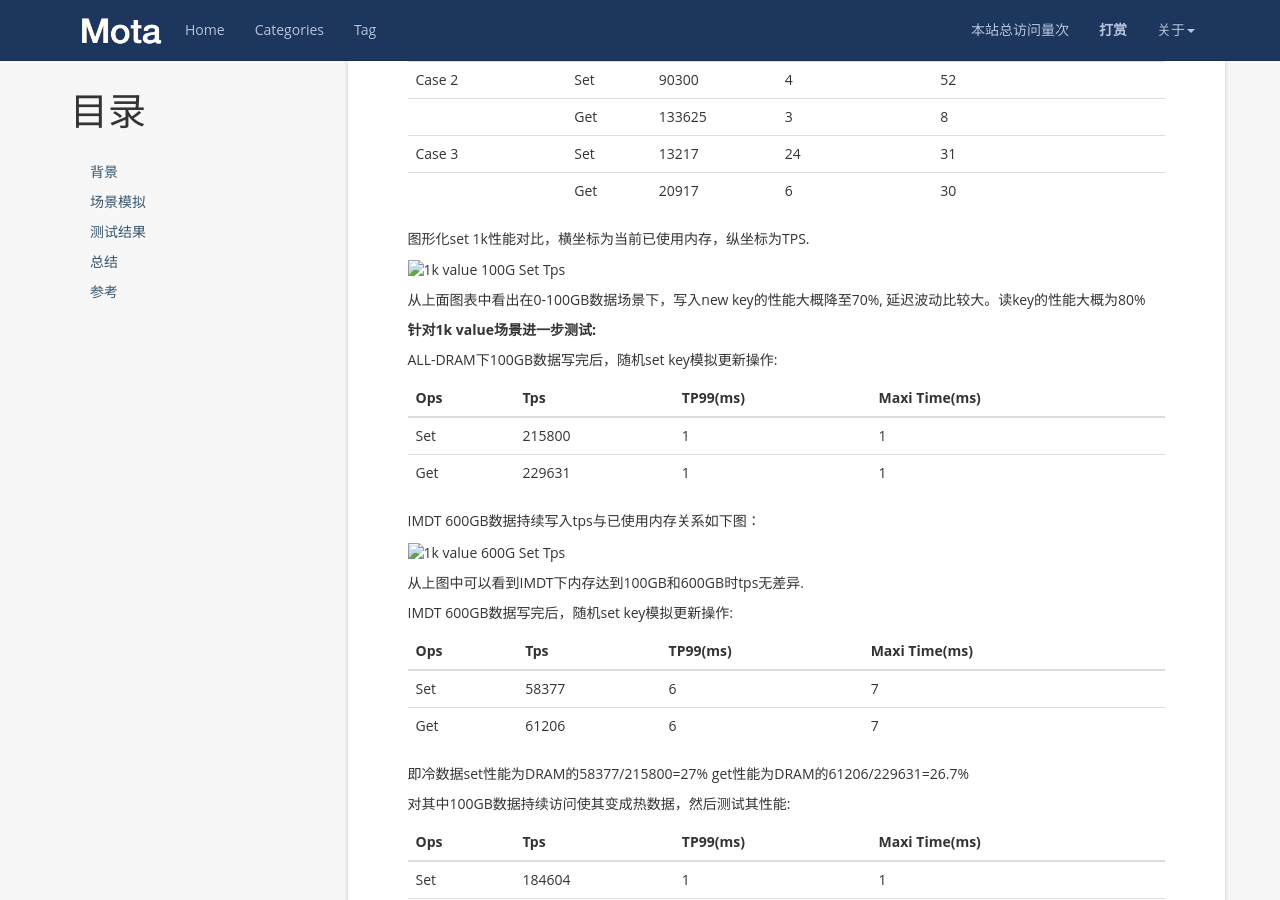
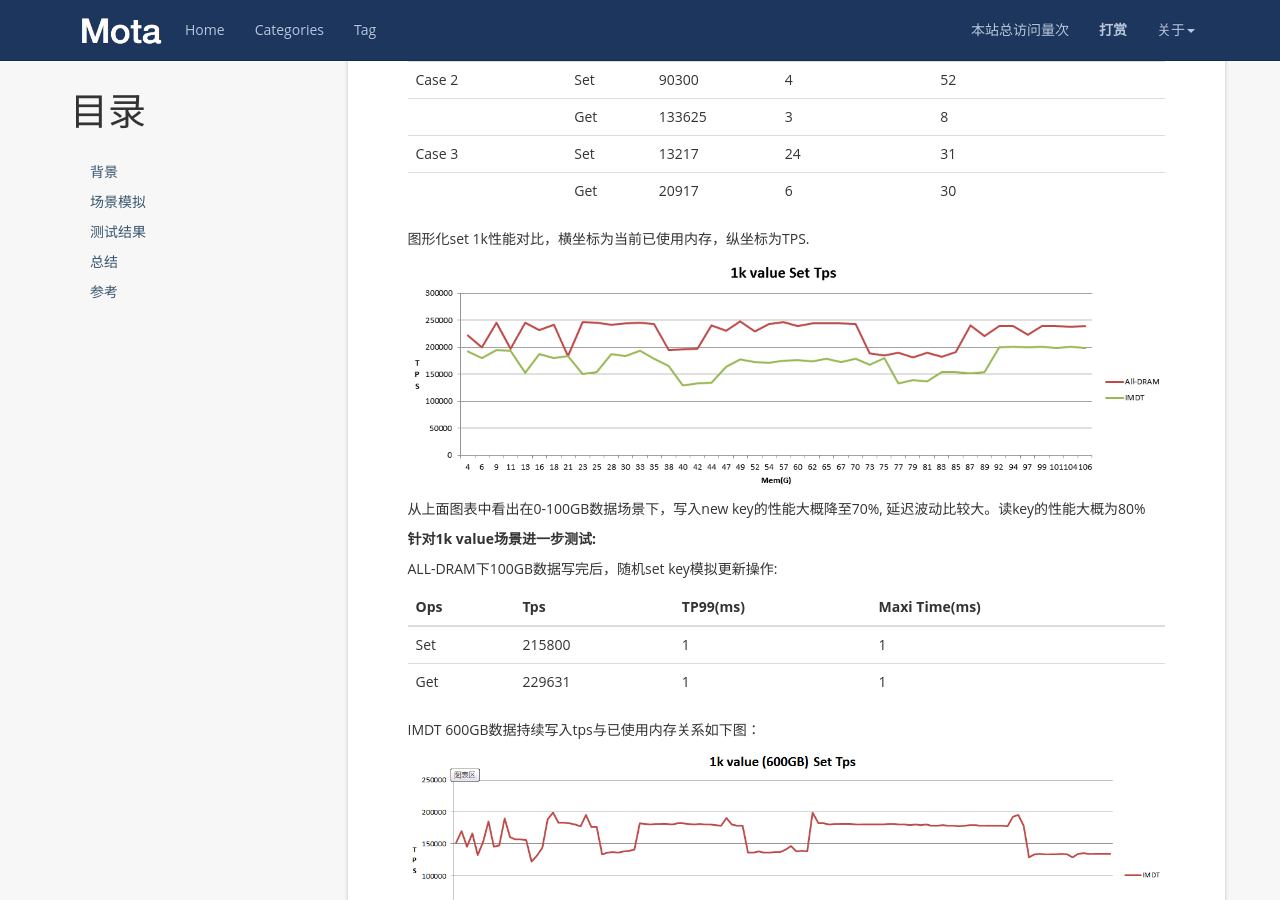
Before and after one commit to GitHubMota/Jekyll-Blog, a Jekyll site: the page built from _posts/2018-02-05-Optane-SSD-Memory-Benchmark-2.md, in a window 1280 px wide and 900 px high, scrolled down 2572 px. Built offline with Jekyll 4.4.1, drawn with Linux system fonts in a browser that asks for light colours; nearby versions of some CDN libraries; comment, search, counter and statistics services are not loaded.

Commit message:
Fix photo no display problem.
photo link should be "![discription]({{'/styles/images/xxx.jpg' |
prepend: site.baseurl}})"

```diff
--- a/_posts/2018-02-05-Optane-SSD-Memory-Benchmark-2.md
+++ b/_posts/2018-02-05-Optane-SSD-Memory-Benchmark-2.md
@@ -117,7 +117,7 @@ Case 3 | Set | 13217  | 24| 31
 
 图形化set 1k性能对比，横坐标为当前已使用内存，纵坐标为TPS.
 
-![1k value 100G Set Tps](../styles/images/2018-02-05-Optane-SSD-Memory-Benchmark-2/1k_value_100G_Set_Tps.png)
+![1k value 100G Set Tps]({{ '/styles/images/2018-02-05-Optane-SSD-Memory-Benchmark-2/1k_value_100G_Set_Tps.png' | prepend: site.baseurl  }})
 
 从上面图表中看出在0-100GB数据场景下，写入new key的性能大概降至70%, 延迟波动比较大。读key的性能大概为80%
 
@@ -132,7 +132,7 @@ Get | 229631 | 1 | 1
 
 IMDT 600GB数据持续写入tps与已使用内存关系如下图：
 
-![1k value 600G Set Tps](../styles/images/2018-02-05-Optane-SSD-Memory-Benchmark-2/1k_value_600G_Set_Tps.png)
+![1k value 600G Set Tps]({{ '/styles/images/2018-02-05-Optane-SSD-Memory-Benchmark-2/1k_value_600G_Set_Tps.png' | prepend: site.baseurl  }})
 
 从上图中可以看到IMDT下内存达到100GB和600GB时tps无差异.
 
```
